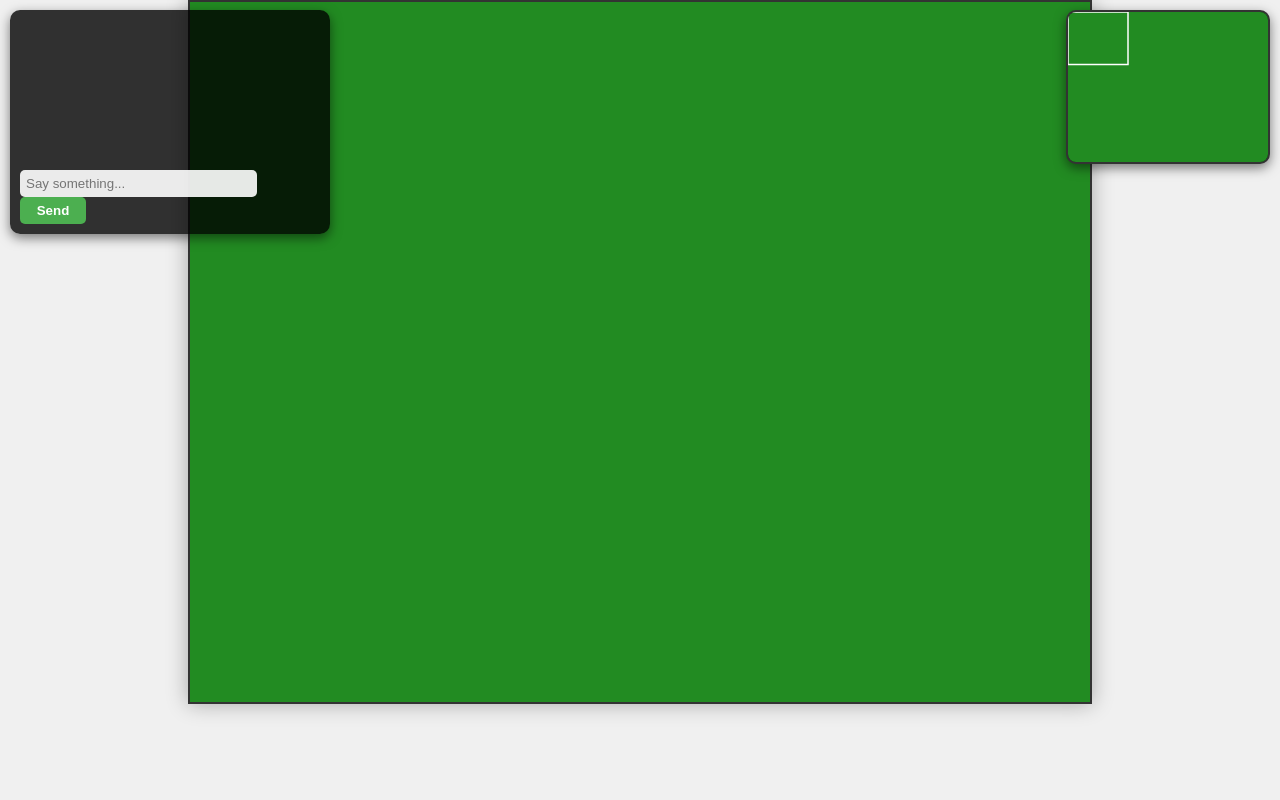
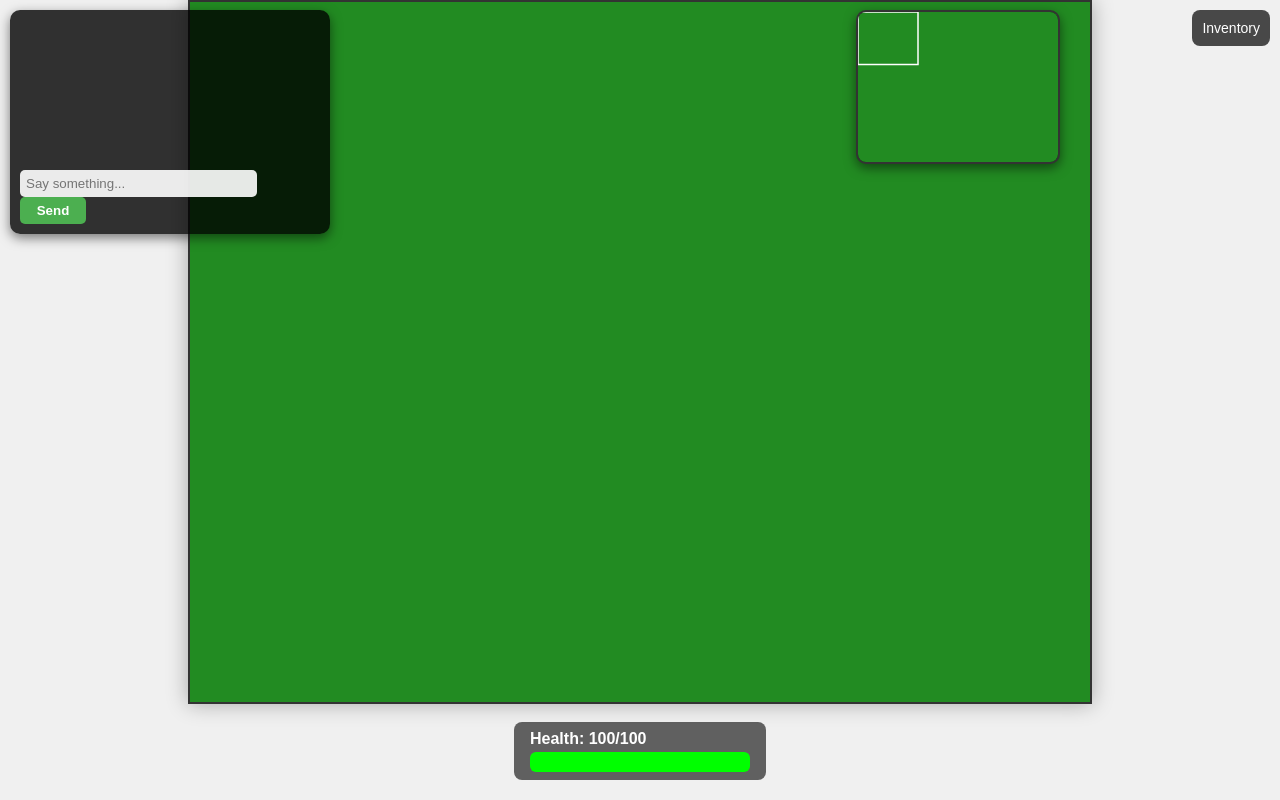
Before and after one commit to lustrereal/game, a website: page index.html in a window 1280 px wide. Both pictures are taken after a click on the button "Play". Drawn offline with nearby package versions, Linux system fonts and the light colour scheme; no server answers.

Commit message:
Update index.html

```diff
--- a/index.html
+++ b/index.html
@@ -1,4 +1,3 @@
-<!-- Updated index.html (full file - copy-paste replace) -->
 <!DOCTYPE html>
 <html lang="en">
 <head>
@@ -22,7 +21,6 @@
       background: white;
       border-radius: 10px;
       box-shadow: 0 0 20px rgba(0,0,0,0.3);
-      padding: 40px;
       z-index: 200;
     }
     #game {
@@ -31,7 +29,7 @@
       position: relative;
     }
     #canvas {
-      background: #228B22; /* Green ground */
+      background: #228B22;
       border: 2px solid #333;
       display: block;
       margin: 0 auto;
@@ -93,7 +91,7 @@
     #minimap {
       position: fixed;
       top: 10px;
-      right: 10px;
+      right: 220px;
       width: 200px;
       height: 150px;
       border: 2px solid #333;
@@ -101,6 +99,45 @@
       background: #111;
       z-index: 100;
       box-shadow: 0 4px 12px rgba(0,0,0,0.5);
+    }
+    #inventory {
+      position: fixed;
+      top: 10px;
+      right: 10px;
+      background: rgba(0,0,0,0.7);
+      border-radius: 8px;
+      padding: 10px;
+      color: white;
+      font-size: 14px;
+      pointer-events: all;
+      z-index: 100;
+    }
+    .slot {
+      width: 48px;
+      height: 48px;
+      background: #555;
+      border: 2px solid #888;
+      margin: 4px;
+      display: inline-block;
+      position: relative;
+      cursor: pointer;
+      border-radius: 4px;
+    }
+    .slot.selected {
+      border-color: #ff0;
+      box-shadow: 0 0 8px #ff0;
+    }
+    #healthBarContainer {
+      position: fixed;
+      bottom: 20px;
+      left: 50%;
+      transform: translateX(-50%);
+      background: rgba(0,0,0,0.6);
+      padding: 8px 16px;
+      border-radius: 8px;
+      color: white;
+      font-weight: bold;
+      z-index: 100;
     }
   </style>
 </head>
@@ -122,13 +159,27 @@
     <br><br>
     <button id="playButton" style="padding:12px 24px; font-size:18px; background:#4CAF50; color:white; border:none; border-radius:5px; cursor:pointer;">Play</button>
   </div>
+
   <div id="game">
     <canvas id="canvas" width="900" height="700"></canvas>
     <canvas id="minimap" width="200" height="150"></canvas>
+
     <div id="chat">
       <ul id="messages"></ul>
       <input id="chatInput" placeholder="Say something..." maxlength="100">
       <button id="sendBtn">Send</button>
+    </div>
+
+    <div id="inventory">
+      <div>Inventory</div>
+      <div id="slots"></div>
+    </div>
+
+    <div id="healthBarContainer">
+      <div id="healthText">Health: 100/100</div>
+      <div style="width:220px; height:20px; background:#333; border-radius:6px; overflow:hidden; margin-top:4px;">
+        <div id="healthBar" style="width:100%; height:100%; background:linear-gradient(to right, #0f0, #0f0); transition: width 0.3s, background 0.3s;"></div>
+      </div>
     </div>
   </div>
 
```
